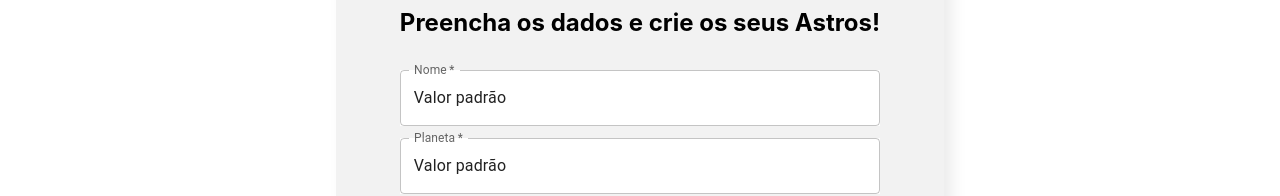
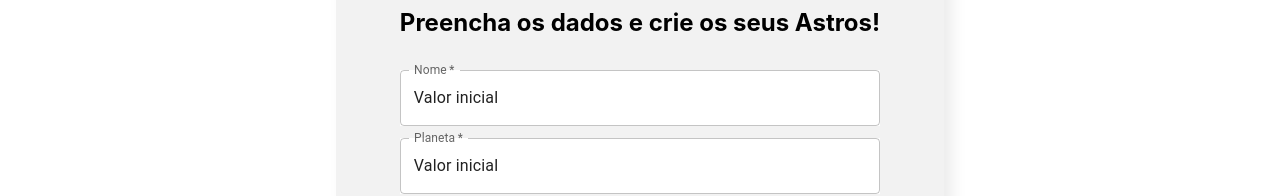
Before and after one commit to GuilhermeSerafim/interestelar, a React (Create React App) app: page / in a window 1280 px wide. Shown: the part 633-829 px from the top of the page. Built offline with nearby package versions, Linux system fonts and the light colour scheme.

Commit message:
Associando o estado atual da escolha de time, ao seletor de time

```diff
--- a/src/App.js
+++ b/src/App.js
@@ -2,9 +2,11 @@ import { Button } from '@mui/material';
 import Banner from './componentes/Banner';
 import FormAstro from './componentes/FormAstro';
 import "./styles.css"
+import { useState } from 'react';
 
 function App() {
-  let escolhaDoTime = "";
+  // let escolhaDoTime = "";
+  const [escolhaDoTime, setEscolhaDoTime] = useState("");
   return (
     <div className="App">
       {/* Componente React */}
@@ -15,12 +17,36 @@ function App() {
         Aqui terá a exibição dos times, com um botão de "escolher esse time" que leva um default value pro select de escolher times
       */}
       {/* Não está funcionando por enquanto | Criar um componente apenas para isso */}
-      <Button color='secondary' size='large' variant="outlined" onClick={() => escolhaDoTime = "Astro Studies"} >Desvende os segredos dos Cosmos</Button>
-      <Button color='secondary' size='large' variant="outlined" onClick={() => escolhaDoTime = "Stellar Explorers"} >Seja um explorador estelar</Button>
-      <Button color='secondary' size='large' variant="outlined" onClick={() => escolhaDoTime = "Galaxy Infrastructure"} >Molde galáxias e construa dysons</Button>
-      <Button color='secondary' size='large' variant="outlined" onClick={() => escolhaDoTime = "Interspatial Support"} >Seja um semeador dos cosmos</Button>
+      <Button
+        color='secondary'
+        size='large'
+        variant="outlined"
+        onClick={() => setEscolhaDoTime("Astro Studies")} >
+        Desvende os segredos dos Cosmos
+      </Button>
+      <Button
+        color='secondary'
+        size='large'
+        variant="outlined"
+        onClick={() => setEscolhaDoTime("Stellar Explorers")} >
+        Seja um explorador estelar
+      </Button>
+      <Button
+        color='secondary'
+        size='large'
+        variant="outlined"
+        onClick={() => setEscolhaDoTime("Galaxy Infrastructure")} >
+        Molde galáxias e construa dysons
+      </Button>
+      <Button
+        color='secondary'
+        size='large'
+        variant="outlined"
+        onClick={() => setEscolhaDoTime("Interspatial Support")} >
+        Seja um semeador dos cosmos
+      </Button>
       {/* Crie seus Astros */}
-      <FormAstro defaultValueSelect={escolhaDoTime}/>
+      <FormAstro defaultValueSelect={escolhaDoTime} />
     </div>
   );
 }
--- a/src/componentes/TextField/index.jsx
+++ b/src/componentes/TextField/index.jsx
@@ -1,11 +1,13 @@
 import { useState } from 'react';
 import './TextField.css';
 import MUITextField from '@mui/material/TextField';
-const TextField = (props) => {
+    const TextField = (props) => {
 
+    // Desestruturação do objeto
+    const {error, required, label, multiline, lines} = props;
     // valor - valor atual
     // setValor - função cheia de mecanismo, no qual o react entende que deve renderizar o componente
-    const [valor, setValor] = useState("Valor padrão");
+    const [valor, setValor] = useState("Valor inicial");
 
     const aoDigitado = (e) => {
         console.log(valor);
@@ -19,15 +21,15 @@ const TextField = (props) => {
                 value={valor}
                 fullWidth
                 id="outlined-basic"
-                error={props.error}
-                required={props.required}
-                label={props.label}
+                error={error}
+                required={required}
+                label={label}
                 variant="outlined"
                 color='secondary'
                 margin='dense'
                 style={{backgroundColor:"#fff"}}
-                multiline={props.multiline}
-                rows={props.lines}
+                multiline={multiline}
+                rows={lines}
             />
         </div>
     )
```
